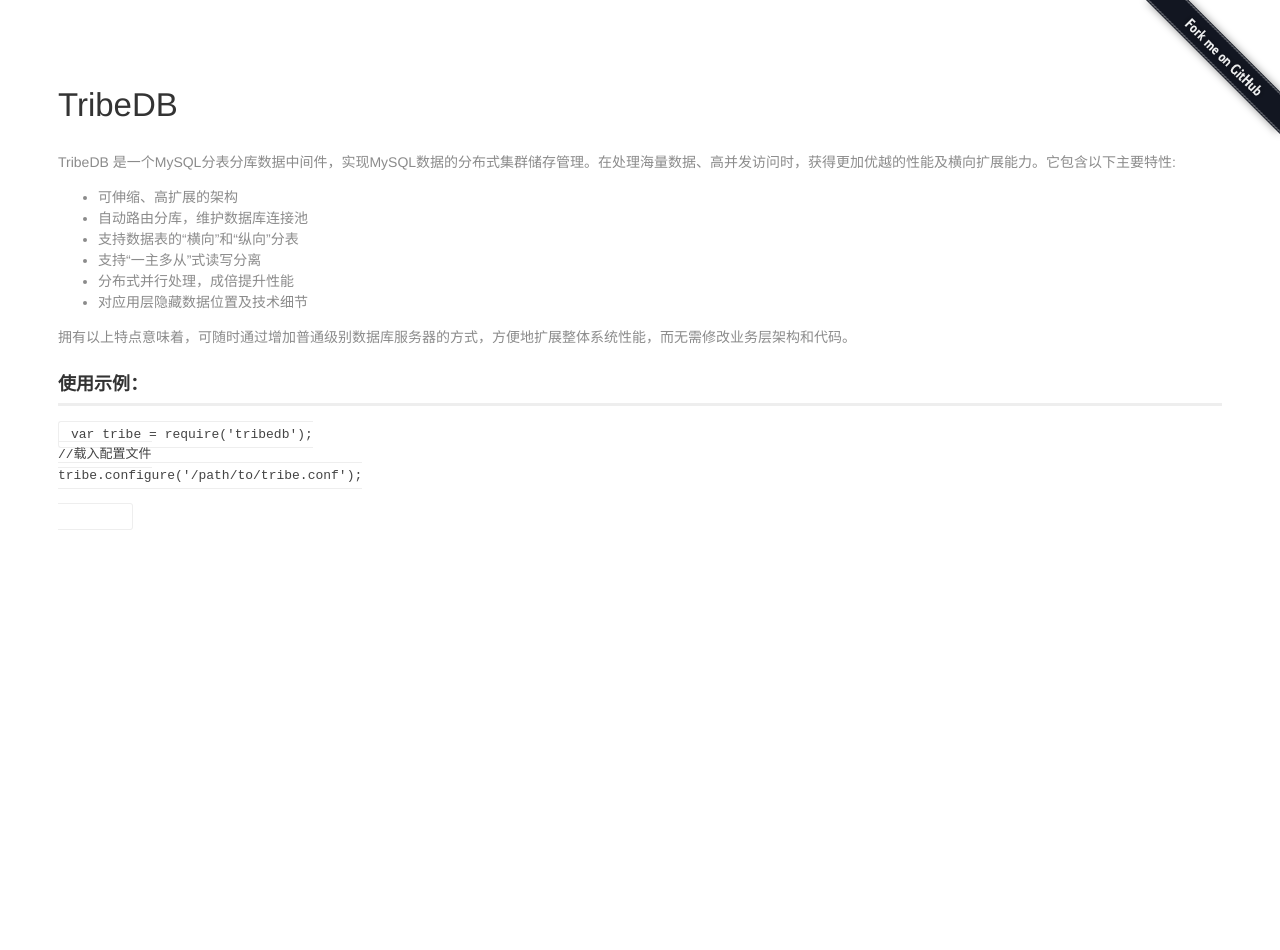
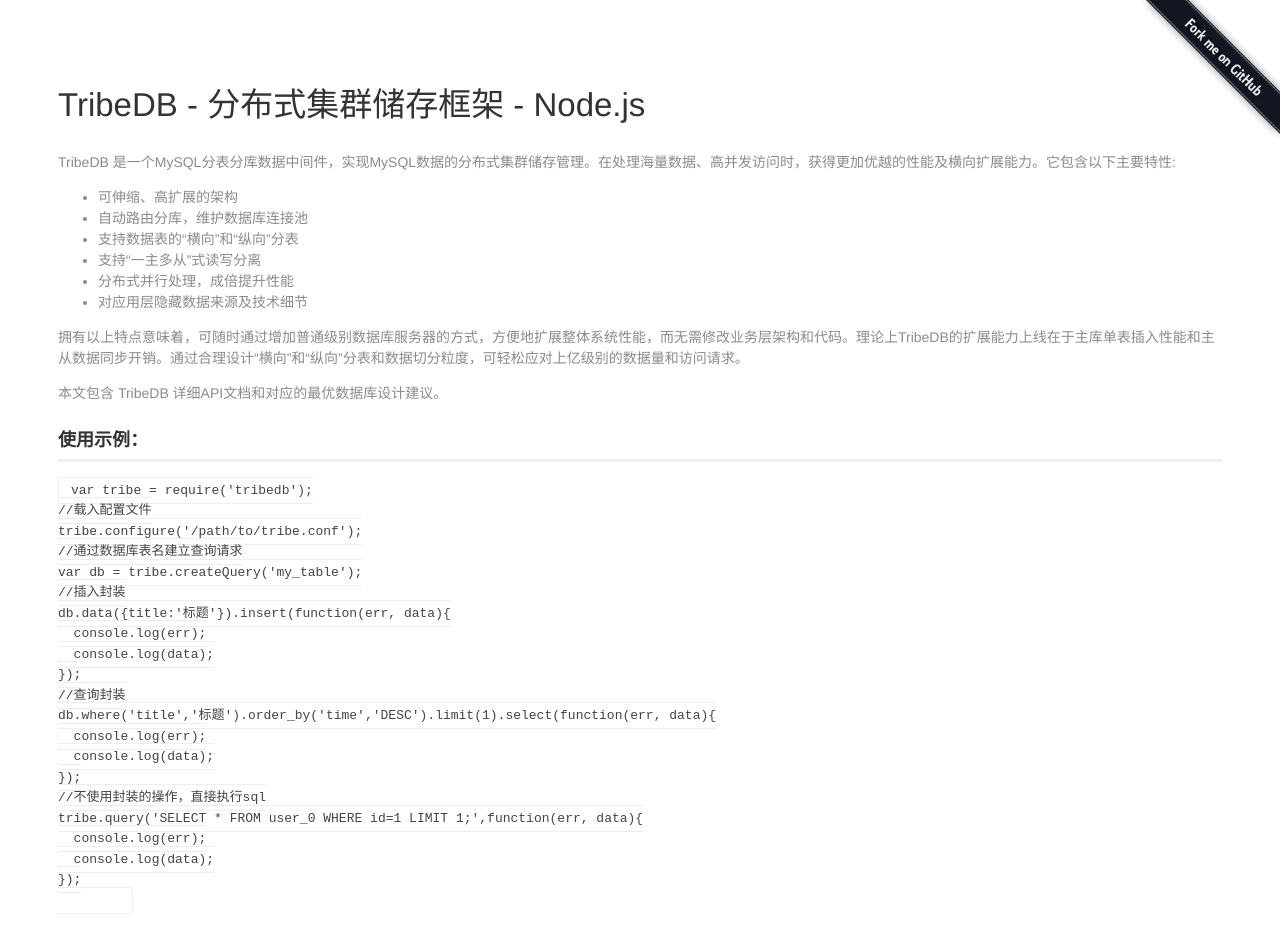
Before and after one commit to jojoin/TribeDB, a plain HTML site: page index.html in a window 1280 px wide. Before the commit the page ends 800 px from the top, so only its background shows below. Drawn offline with nearby package versions, Linux system fonts and the light colour scheme; a small style sheet from the web is missing.

Commit message:
no message

```diff
--- a/index.html
+++ b/index.html
@@ -8,7 +8,7 @@
 
   </head>
   <body>
-    <h1>TribeDB</h1>
+    <h1>TribeDB - 分布式集群储存框架 - Node.js</h1>
     <p>TribeDB 是一个MySQL分表分库数据中间件，实现MySQL数据的分布式集群储存管理。在处理海量数据、高并发访问时，获得更加优越的性能及横向扩展能力。它包含以下主要特性:</p>
     <ul>
       <li>可伸缩、高扩展的架构</li>
@@ -16,9 +16,10 @@
       <li>支持数据表的“横向”和“纵向”分表</li>
       <li>支持“一主多从”式读写分离</li>
       <li>分布式并行处理，成倍提升性能</li>
-      <li>对应用层隐藏数据位置及技术细节</li>
+      <li>对应用层隐藏数据来源及技术细节</li>
     </ul>
-    <p>拥有以上特点意味着，可随时通过增加普通级别数据库服务器的方式，方便地扩展整体系统性能，而无需修改业务层架构和代码。</p>
+    <p>拥有以上特点意味着，可随时通过增加普通级别数据库服务器的方式，方便地扩展整体系统性能，而无需修改业务层架构和代码。理论上TribeDB的扩展能力上线在于主库单表插入性能和主从数据同步开销。通过合理设计“横向”和“纵向”分表和数据切分粒度，可轻松应对上亿级别的数据量和访问请求。</p>
+    <p>本文包含 TribeDB 详细API文档和对应的最优数据库设计建议。</p>
 
     <a href="https://github.com/yangjiePro/TribeDB"><img style="position: fixed; top: 0; right: 0; border: 0;" src="fork.png" alt="Fork me on GitHub"></a>
 
@@ -27,7 +28,23 @@
         <pre class="source"><code>var tribe = require('tribedb');
 //载入配置文件
 tribe.configure('/path/to/tribe.conf');
-
+//通过数据库表名建立查询请求
+var db = tribe.createQuery('my_table');
+//插入封装
+db.data({title:'标题'}).insert(function(err, data){
+  console.log(err);
+  console.log(data);
+});
+//查询封装
+db.where('title','标题').order_by('time','DESC').limit(1).select(function(err, data){
+  console.log(err);
+  console.log(data);
+});
+//不使用封装的操作，直接执行sql
+tribe.query('SELECT * FROM user_0 WHERE id=1 LIMIT 1;',function(err, data){
+  console.log(err);
+  console.log(data);
+});
         </code></pre>
     </div>
 
```
